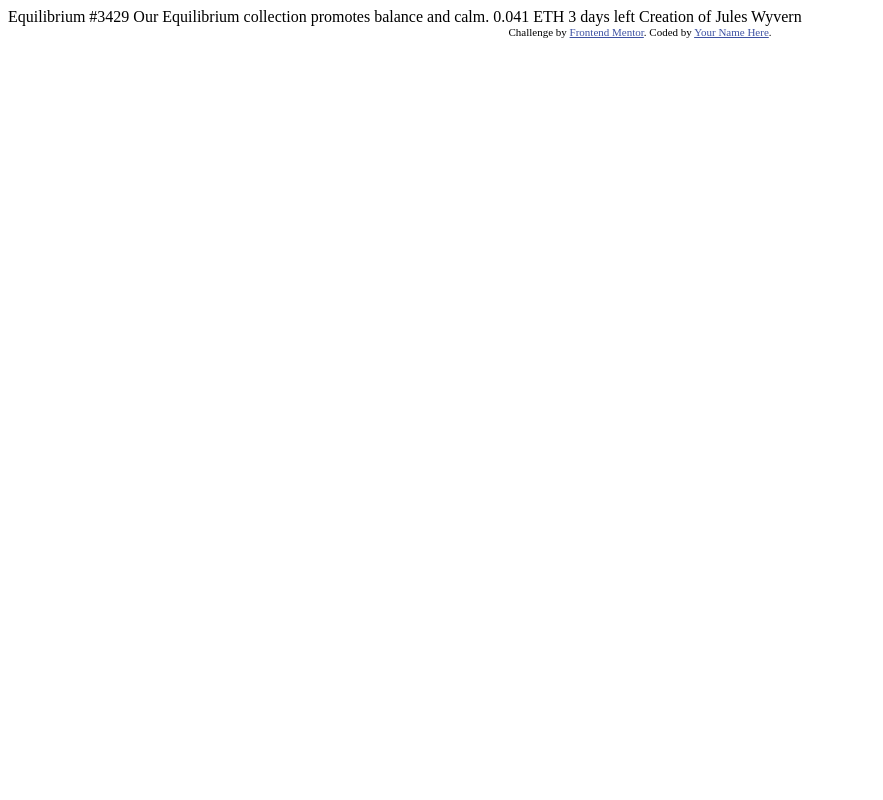
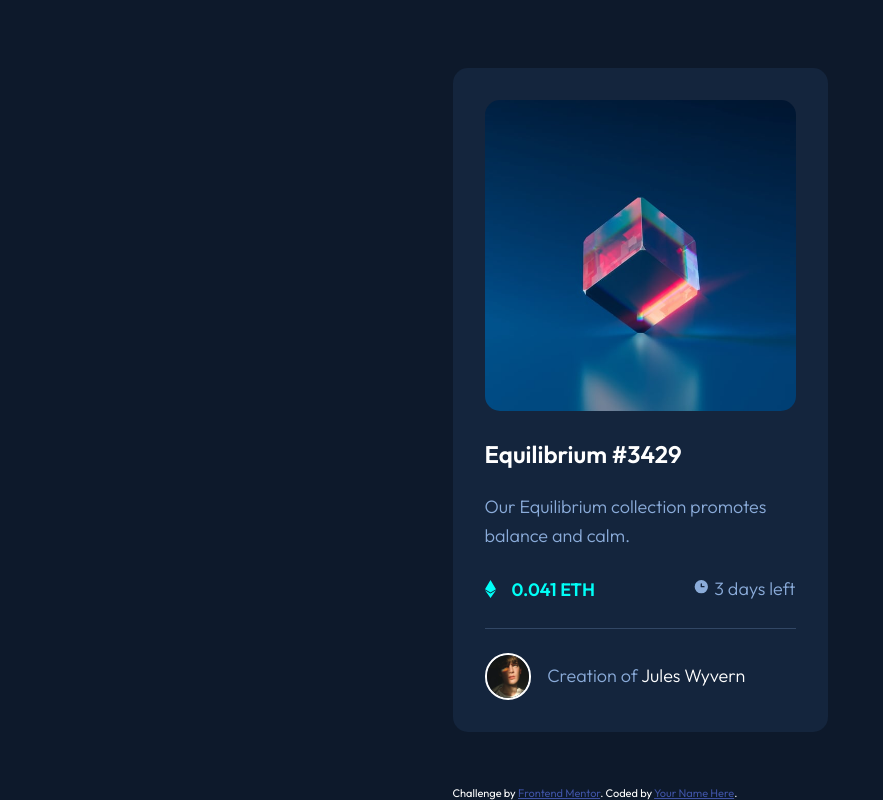
Before and after one commit to danielthane/nft-preview-card-component-main, a plain HTML site: page index.html in a window 1280 px wide. Shown: the whole page, without its empty margins (0-883 px from the left). Drawn offline with Linux system fonts and the light colour scheme.

Commit message:
Bulk of the code has been completed to be pushed to GitHub and submitted to FEM

```diff
--- /dev/null
+++ b/css/style.css
@@ -0,0 +1,131 @@
+@import url("https://fonts.googleapis.com/css2?family=Outfit:wght@300;400;600&display=swap");
+
+/* CSS RESET  */
+* {
+  margin: 0;
+  padding: 0;
+  box-sizing: border-box;
+}
+
+body {
+  font-family: "Outfit", sans-serif;
+  background-color: hsl(217, 54%, 11%);
+  color: hsl(0, 0%, 100%);
+  min-height: 100vh;
+  display: flex;
+  align-items: center;
+  justify-content: center;
+}
+
+/* GENERAL CARD DESIGNS */
+
+.card {
+  max-width: 375px;
+  background-color: hsl(216, 50%, 16%);
+  display: flex;
+  flex-direction: column;
+  position: relative;
+  justify-content: center;
+  gap: 1.5rem;
+  padding: 2rem;
+  border-radius: 15px;
+}
+
+/* IMAGE STUFF WITH OVERLAY */
+.img-container {
+  position: relative;
+  width: 100%;
+  max-width: 375px;
+}
+
+.card .nft-image {
+  max-width: 100%;
+  height: auto;
+  border-radius: 15px;
+}
+
+.card .overlay {
+  position: absolute;
+  top: 0;
+  bottom: 0;
+  left: 0;
+  right: 0;
+  height: 100%;
+  width: 100%;
+  border-radius: 15px;
+  opacity: 0;
+  transition: 0.3s ease;
+  background-color: rgba(0, 0, 0, 0.5);
+}
+
+.img-container:hover .overlay {
+  opacity: 1;
+}
+
+.view-icon {
+  position: absolute;
+  top: 50%;
+  left: 50%;
+  transform: translate(-50%, -50%);
+  -ms-transform: translate(-50%, -50%);
+  text-align: center;
+}
+
+hr {
+  border: 1px solid hsl(215, 51%, 70%);
+  border-width: 1px 0 0 0;
+  opacity: 25%;
+}
+
+/* TYPOGRAPHY */
+p {
+  font-size: 18px;
+  font-weight: 200;
+  color: hsl(215, 51%, 70%);
+  line-height: 1.6;
+}
+
+/* PRICING SECTION */
+
+.price-time-container {
+  display: flex;
+  justify-content: space-between;
+  align-items: center;
+}
+
+.price {
+  color: hsl(178, 100%, 50%);
+  font-weight: 600;
+  font-size: 18px;
+  display: flex;
+  align-items: center;
+  gap: 1rem;
+}
+
+/* CREATOR SECTION */
+
+.author-info {
+  display: flex;
+  align-items: center;
+  gap: 1rem;
+}
+
+.author-img {
+  width: 15%;
+  border: 2px solid white;
+  border-radius: 100%;
+}
+
+.author {
+  color: white;
+}
+
+.attribution {
+  font-size: 11px;
+  text-align: center;
+  position: fixed;
+  bottom: 0;
+}
+.attribution a {
+  color: hsl(228, 45%, 44%);
+}
--- a/index.html
+++ b/index.html
@@ -1,33 +1,62 @@
 <!DOCTYPE html>
 <html lang="en">
   <head>
-  <meta charset="UTF-8">
-  <meta name="viewport" content="width=device-width, initial-scale=1.0"> <!-- displays site properly based on user's device -->
+    <meta charset="UTF-8" />
+    <meta name="viewport" content="width=device-width, initial-scale=1.0" />
+    <!-- displays site properly based on user's device -->
 
-  <link rel="icon" type="image/png" sizes="32x32" href="./images/favicon-32x32.png">
-
+    <link
+      rel="icon"
+      type="image/png"
+      sizes="32x32"
+      href="./images/favicon-32x32.png"
+    />
+    <link rel="stylesheet" href="css/style.css" />
     <title>Frontend Mentor | NFT preview card component</title>
-
-  <!-- Feel free to remove these styles or customise in your own stylesheet 👍 -->
-  <style>
-    .attribution { font-size: 11px; text-align: center; }
-    .attribution a { color: hsl(228, 45%, 44%); }
-  </style>
   </head>
   <body>
-
-  Equilibrium #3429
-
-  Our Equilibrium collection promotes balance and calm.
-
-  0.041 ETH
-  3 days left
-
-  Creation of Jules Wyvern
-
+    <main>
+      <section class="card">
+        <div class="img-container">
+          <img
+            class="nft-image"
+            src="images/image-equilibrium.jpg"
+            alt="an image of the NFT"
+            width="604"
+            height="604"
+          />
+          <div class="overlay">
+            <a href="#">
+              <img class="view-icon" src="images/icon-view.svg" />
+            </a>
+          </div>
+        </div>
+        <h1>Equilibrium #3429</h1>
+        <p>Our Equilibrium collection promotes balance and calm.</p>
+        <div class="price-time-container">
+          <span class="price"
+            ><img src="/images/icon-ethereum.svg" /> 0.041 ETH</span
+          >
+          <p class="timeleft">
+            <img src="/images/icon-clock.svg" /> 3 days left
+          </p>
+        </div>
+        <hr />
+        <footer class="author-info">
+          <img
+            class="author-img"
+            src="images/image-avatar.png"
+            alt="an image of Jules Wyvern"
+          />
+          <p>Creation of <span class="author">Jules Wyvern</span></p>
+        </footer>
+      </section>
       <div class="attribution">
-    Challenge by <a href="https://www.frontendmentor.io?ref=challenge" target="_blank">Frontend Mentor</a>.
-    Coded by <a href="#">Your Name Here</a>.
+        Challenge by
+        <a href="https://www.frontendmentor.io?ref=challenge" target="_blank"
+          >Frontend Mentor</a
+        >. Coded by <a href="#">Your Name Here</a>.
       </div>
+    </main>
   </body>
 </html>
```
Also changed, not shown: 1 other file. Lines whose indentation alone changed are shown as unchanged.
